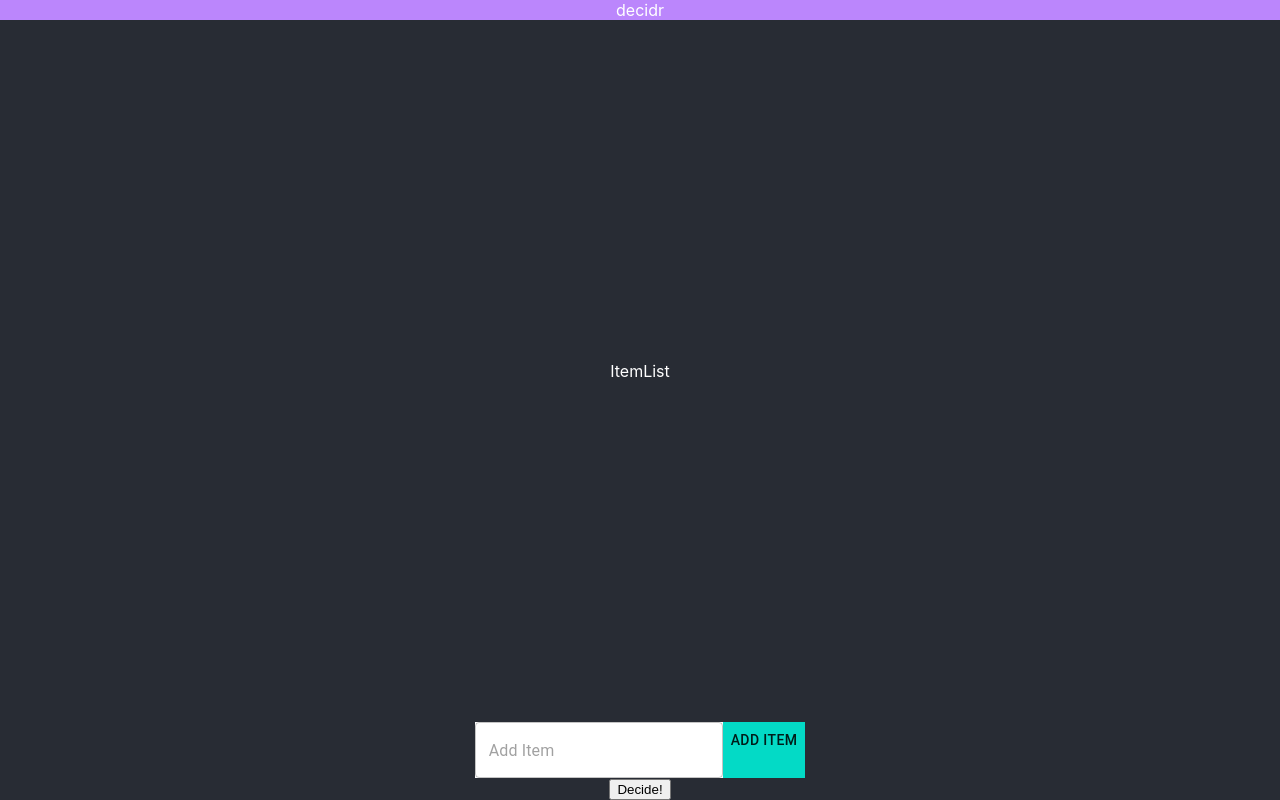
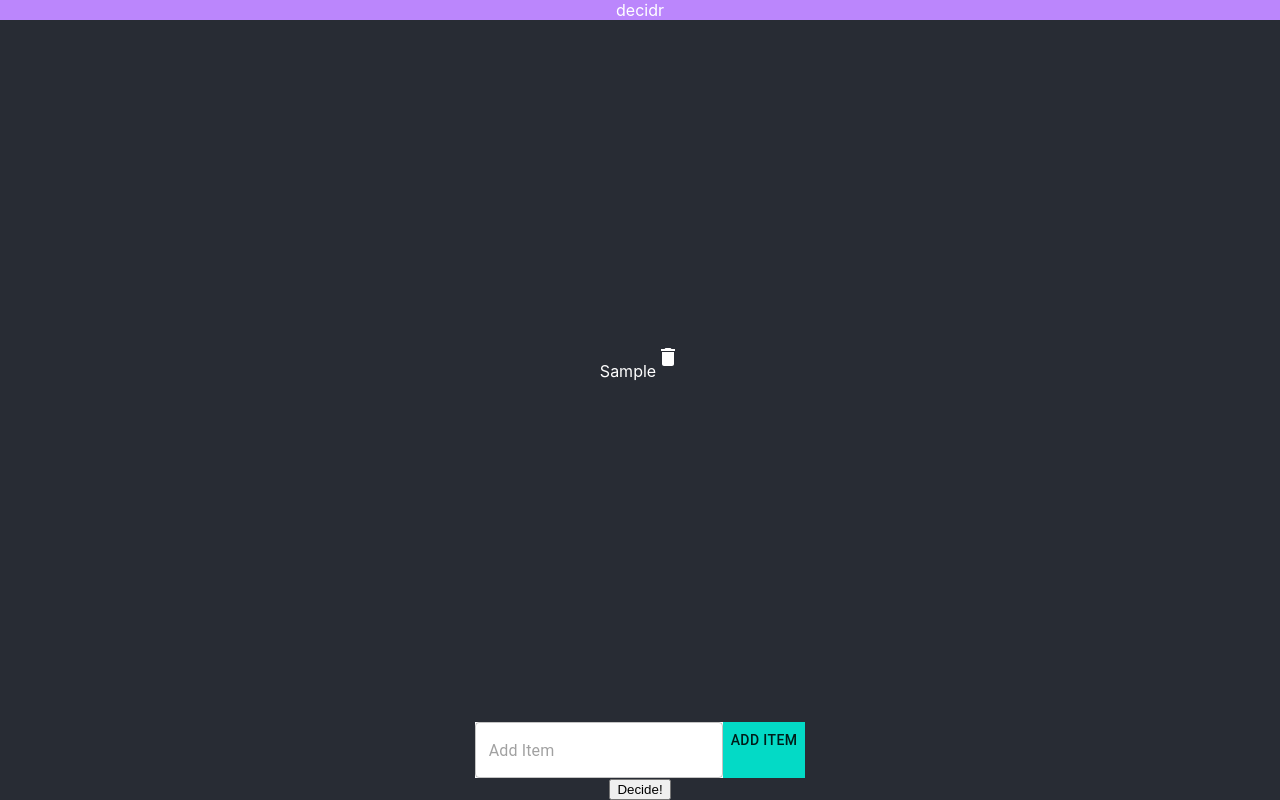
Before and after one commit to xmercado/decidr, a React (Create React App) app: page / in a window 1280 px wide. Both pictures are taken after typing "Sample" into the empty fields and a click on the button "ADD ITEM". Built offline with nearby package versions, Linux system fonts and the light colour scheme.

Commit message:
feat(item-list): add show and delete functions

```diff
--- a/src/components/ItemList.js
+++ b/src/components/ItemList.js
@@ -1,9 +1,30 @@
-import React, { useState } from "react";
+import React from "react";
+import DeleteIcon from '@mui/icons-material/Delete';
 
-export default function ItemList() {
+export default function ItemList({ listContainer, setListContainer, selectedItem, setSelectedItem}) {
+    const deleteItem = () => {
+        setListContainer(listContainer.filter((value, index) => index !== selectedItem));
+        setSelectedItem('');
+    }
+
+    const displayListContainer = listContainer.map((item, index) => (
+        <div
+            className='ListItem'
+            key={index}
+        >
+            <p>
+                {item}
+            </p>
+            <div onClick={() => deleteItem()}>
+                <DeleteIcon />
+            </div>
+        </div>
+        )
+    );
+
     return (
         <div>
-            <p>ItemList</p>
+            {displayListContainer}
         </div>
     );
 }
```
